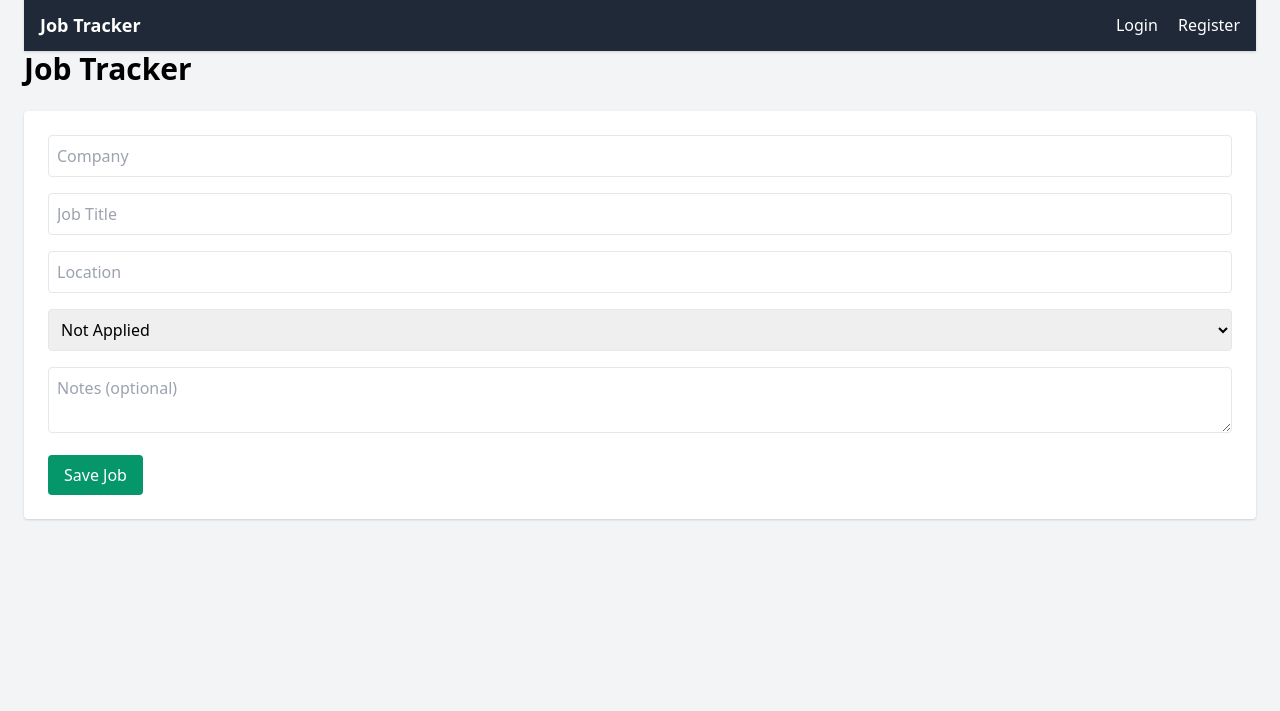
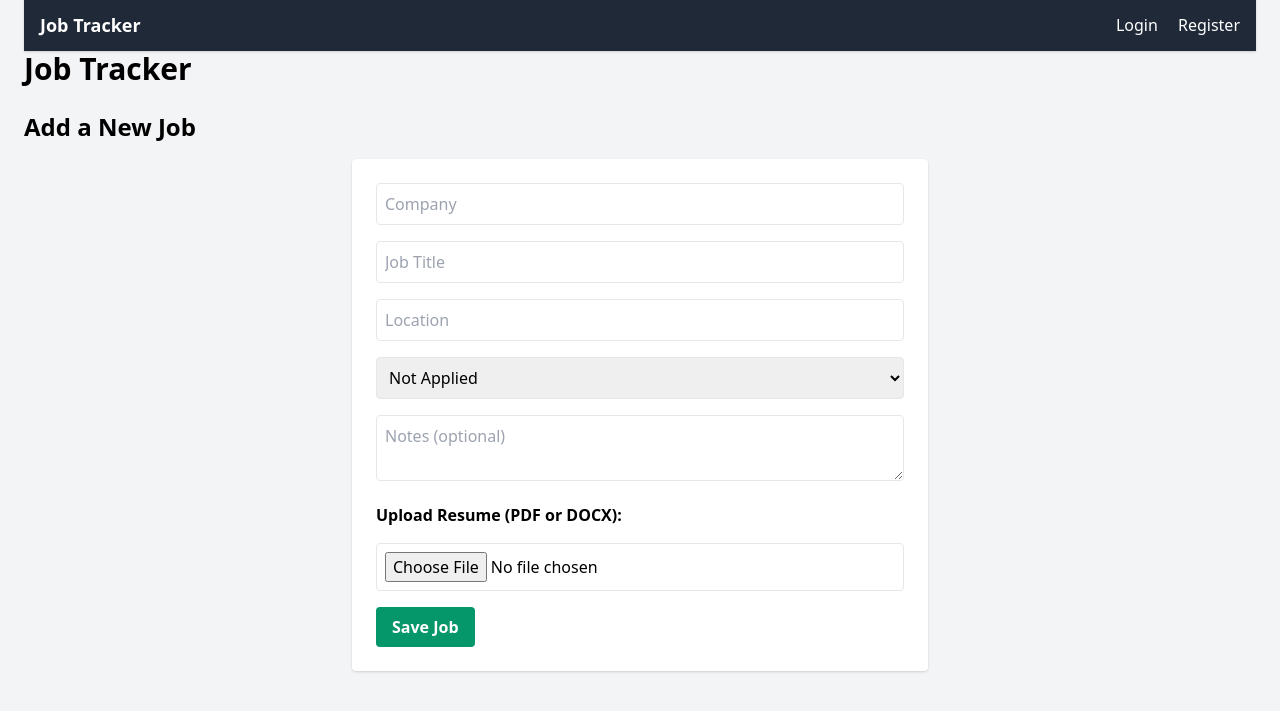
Before and after one commit to mikemoore26/job_tracker, a Flask app: template templates/add_job.html in a window 1280 px wide. Shown: the part 25-736 px from the top of the page. Run offline with Flask 3, Linux system fonts and the light colour scheme; the template is opened without the code that fills it, so the values that code supplies are empty.

Commit message:
addeed resume

```diff
--- a/app.py
+++ b/app.py
@@ -1,8 +1,9 @@
 from flask import Flask, render_template, request, redirect, url_for, session, flash
-from models import db , job, User
+from models import db , Job, User
 from functools import wraps
 from flask_migrate import Migrate
 from dotenv import load_dotenv
+from werkzeug.utils import secure_filename
 import os
 
 #DECORATORS
@@ -15,12 +16,21 @@ def login_required(f):
         return f(*args, **kwargs)
     return decorated_function
 
+def allowed_file(filename):
+    return '.' in filename and filename.rsplit('.', 1)[1].lower() in ALLOWED_EXTENSIONS
+
+
+UPLOAD_FOLDER = "static/uploads"
+ALLOWED_EXTENSIONS = {'pdf', 'docx'}
+
 load_dotenv()
 
 app = Flask(__name__)
 app.secret_key = os.environ.get('SECRET_KEY')
 app.config['SQLALCHEMY_DATABASE_URI'] = os.environ.get('DATABASE_URL')
 app.config['SQLALCHEMY_TRACK_MODIFICATIONS'] = False
+app.config["UPLOAD_FOLDER"] = UPLOAD_FOLDER
+
 
 db.init_app(app)
 migrate = Migrate(app, db)
@@ -38,18 +48,18 @@ def index():
     search_query = request.args.get('search')
     status = request.args.get('status')
 
-    query = job.query.filter_by(user_id=session['user_id'])
+    query = Job.query.filter_by(user_id=session['user_id'])
 
     if search_query:
         query = query.filter(
-            (job.company.ilike(f'%{search_query}%')) |
-            (job.title.ilike(f'%{search_query}%'))
+            (Job.company.ilike(f'%{search_query}%')) |
+            (Job.title.ilike(f'%{search_query}%'))
         )
 
     if status:
         query = query.filter_by(status=status)
 
-    jobs = job.query.all()
+    jobs = Job.query.all()
     return render_template('index.html', jobs=jobs)
 
 @app.route("/dashboard")
@@ -59,9 +69,9 @@ def dashboard():
 
     # count status
 
-    status_counts = db.session.query(job.status, db.func.count(job.id))\
+    status_counts = db.session.query(Job.status, db.func.count(Job.id))\
         .filter_by(user_id=uid)\
-        .group_by(job.status).all()
+        .group_by(Job.status).all()
 
     labels = [s[0] for s in status_counts]
     counts = [s[1] for s in status_counts]
@@ -89,20 +99,35 @@ def dashboard():
 @app.route("/add", methods=["GET", "POST"])
 @login_required
 def add_job():
+    if request.method == 'POST':
+        title = request.form['title']
+        company = request.form['company']
+        status = request.form['status']
+        location = request.form['location']
+        notes = request.form['notes']
+        resume_file = request.files.get('resume')
 
-    if request.method == "POST":
-        new_job = job(
-            user_id = session['user_id'],
-            company = request.form.get("company"),
-            title = request.form.get("title"),
-            location = request.form.get("location"),
-            status = request.form.get("status"),
-            notes = request.form.get("notes"),
-        )
+        resume_path = None
 
-        db.session.add(new_job)
-        db.session.commit()
-        return redirect(url_for('index'))
+        if resume_file and allowed_file(resume_file.filename):
+            filename = secure_filename(resume_file.filename)
+            user_folder = os.path.join(app.config['UPLOAD_FOLDER'], str(session['user_id']))
+            os.makedirs(user_folder, exist_ok=True)
+            resume_path = os.path.join(user_folder, filename)
+            resume_file.save(resume_path)
+
+            job = Job(
+                title=title,
+                company=company,
+                status=status,
+                notes=notes,
+                location=location,
+                user_id=session['user_id'],
+                resume_path=resume_path
+            )
+            db.session.add(job)
+            db.session.commit()
+            return redirect(url_for('index'))
 
     return render_template('add_job.html')
 
@@ -154,8 +179,7 @@ def delete_job(job_id):
 @app.route("/edit/<int:job_id>", methods=["GET", "POST"])
 @login_required
 def edit_job(job_id):
-
-    job = job.query.get_or_404(job_id)
+    job = Job.query.get_or_404(job_id)
     if request.method == "POST":
         job.company = request.form['company']
         job.title = request.form["title"]
--- a/models.py
+++ b/models.py
@@ -1,6 +1,7 @@
 from flask_sqlalchemy import SQLAlchemy
 from werkzeug.security import generate_password_hash, check_password_hash
 db = SQLAlchemy()
+
 
 
 class User(db.Model):
@@ -9,7 +10,7 @@ class User(db.Model):
     #email = db.Column(db.String(120), unique=True, nullable=False)
     password_hash = db.Column(db.String(200), nullable=False)
 
-    jobs = db.relationship('job', backref='user', lazy=True)
+    jobs = db.relationship('Job', backref='user', lazy=True)
 
     def set_password(self, password):
         self.password_hash = generate_password_hash(password)
@@ -17,11 +18,12 @@ class User(db.Model):
     def check_password(self, password):
         return check_password_hash(self.password_hash, password)
 
-class job(db.Model):
+class Job(db.Model):
     id = db.Column(db.Integer, primary_key=True)
     user_id = db.Column(db.Integer, db.ForeignKey('user.id'), nullable=False)
     company = db.Column(db.String(100), nullable=False)
     title = db.Column(db.String(100), nullable=False)
     location = db.Column(db.String(100), nullable=False)
     status = db.Column(db.String(50), nullable=False)
+    resume_path = db.Column(db.String(255))
     notes = db.Column(db.Text, nullable=True)
--- a/templates/add_job.html
+++ b/templates/add_job.html
@@ -1,17 +1,71 @@
 {% extends "layout.html" %}
 {% block content %}
-  <form method="POST" class="space-y-4 bg-white p-6 rounded shadow">
-    <input name="company" placeholder="Company" required class="w-full p-2 border rounded">
-    <input name="title" placeholder="Job Title" required class="w-full p-2 border rounded">
-    <input name="location" placeholder="Location" class="w-full p-2 border rounded">
-    <select name="status" class="w-full p-2 border rounded">
-      <option>Not Applied</option>
-      <option>Applied</option>
-      <option>Interviewing</option>
-      <option>Rejected</option>
-      <option>Offer</option>
-    </select>
-    <textarea name="notes" placeholder="Notes (optional)" class="w-full p-2 border rounded"></textarea>
-    <button type="submit" class="bg-green-600 text-white px-4 py-2 rounded">Save Job</button>
-  </form>
+
+<h2 class="text-2xl font-bold mb-4">Add a New Job</h2>
+
+<form
+  method="POST"
+  action="{{ url_for('add_job') }}"
+  enctype="multipart/form-data"
+  class="space-y-4 bg-white p-6 rounded shadow max-w-xl mx-auto"
+>
+
+  <input
+    type="text"
+    name="company"
+    placeholder="Company"
+    required
+    class="w-full p-2 border rounded"
+  >
+
+  <input
+    type="text"
+    name="title"
+    placeholder="Job Title"
+    required
+    class="w-full p-2 border rounded"
+  >
+
+  <input
+    type="text"
+    name="location"
+    placeholder="Location"
+    class="w-full p-2 border rounded"
+  >
+
+  <select
+    name="status"
+    required
+    class="w-full p-2 border rounded"
+  >
+    <option value="Not Applied">Not Applied</option>
+    <option value="Applied">Applied</option>
+    <option value="Interviewing">Interviewing</option>
+    <option value="Rejected">Rejected</option>
+    <option value="Offer">Offer</option>
+  </select>
+
+  <textarea
+    name="notes"
+    placeholder="Notes (optional)"
+    class="w-full p-2 border rounded"
+  ></textarea>
+
+  <label for="resume" class="block font-semibold">Upload Resume (PDF or DOCX):</label>
+  <input
+    type="file"
+    name="resume"
+    accept=".pdf,.docx"
+    class="w-full p-2 border rounded"
+  >
+
+  <button
+    type="submit"
+    class="bg-green-600 hover:bg-green-700 text-white font-semibold px-4 py-2 rounded"
+  >
+    Save Job
+  </button>
+
+</form>
+
 {% endblock %}
```
Also changed, not shown: templates/index.html (+7 -0 lines), instance/jobs.db, 1 other file.
